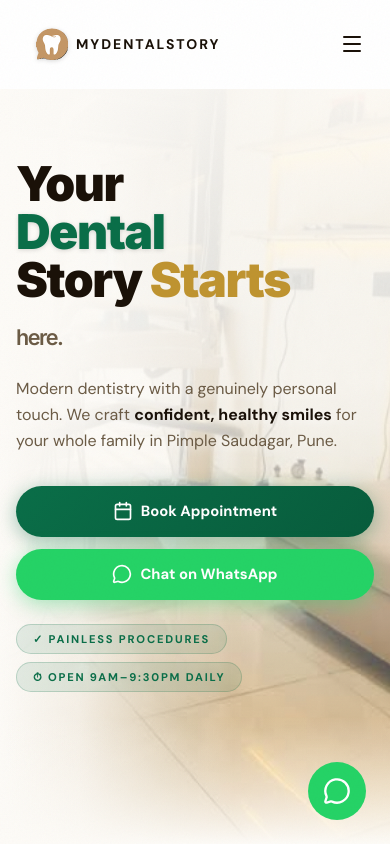
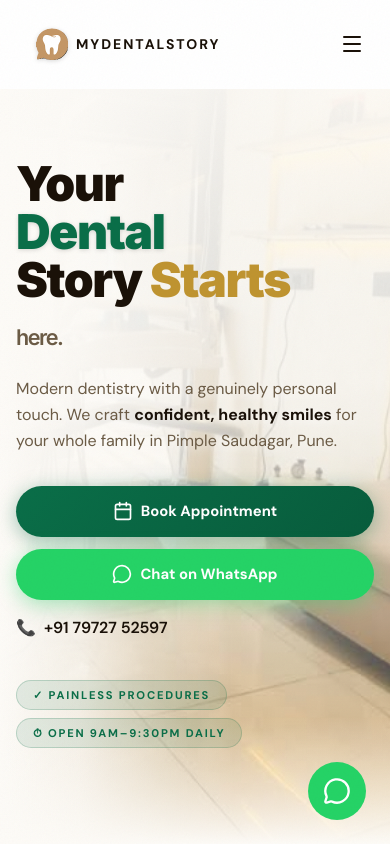
Before and after one commit to itsshubhamkk/mydentalstory, a React (Vite) app: page /#/ in a window 390 px wide. Shown: the top 844 px of the page. Built offline with nearby package versions, Linux system fonts and the light colour scheme.

Commit message:
feat: adde phone no. showing on mobile screen hero

```diff
--- a/src/index.css
+++ b/src/index.css
@@ -363,6 +363,37 @@ a {
   box-shadow: 0 8px 28px rgba(10, 110, 72, 0.55);
 }
 
+/* Mobile View Phone 8 */
+
+/* Show phone link only on mobile */
+.mobile-phone-link {
+  display: none;
+}
+
+/* Mobile view (screens < 768px) */
+@media (max-width: 767px) {
+  .mobile-phone-link {
+    display: inline-block;
+
+    font-weight: 600;
+    margin-top: 16px;
+    margin-bottom: 16px;
+    font-size: 16px;
+    transition: all 0.3s ease;
+  }
+
+  .mobile-phone-link .phone-icon {
+    margin-right: 8px;
+  }
+}
+
+/* Hide on desktop */
+@media (min-width: 768px) {
+  .mobile-phone-link {
+    display: none;
+  }
+}
+
 /* =============================================
    BUTTONS
    ============================================= */
--- a/src/pages/HomePage.tsx
+++ b/src/pages/HomePage.tsx
@@ -235,6 +235,11 @@ export default function HomePage({ onBooking }: { onBooking: () => void }) {
                                 </a>
                             </div>
 
+                            <a href="tel:+919797252597" className="mobile-phone-link">
+                                <span className="phone-icon">📞</span>
+                                +91 79727 52597
+                            </a>
+
                             {/* Trust chips */}
                             <div className="anim-fade-up d-500 flex flex-wrap gap-2 mt-6 relative z-20">
                                 {['✓ Painless Procedures', '⏱ Open 9AM–9:30PM Daily'].map(c => (
```
